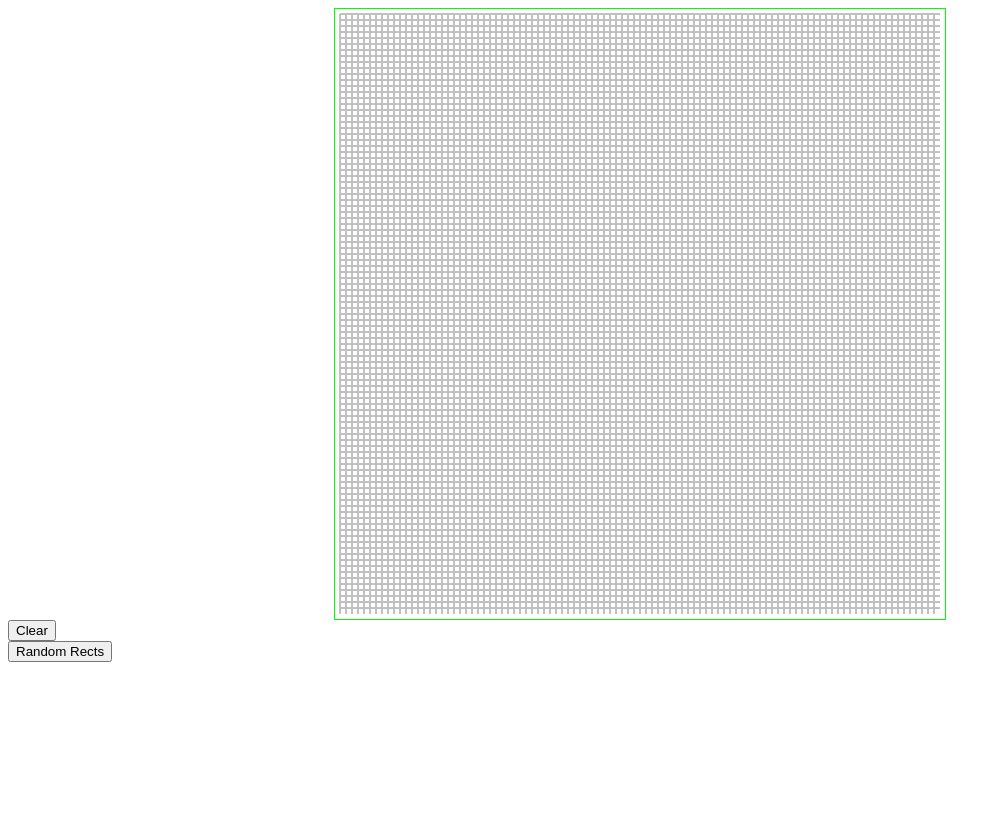
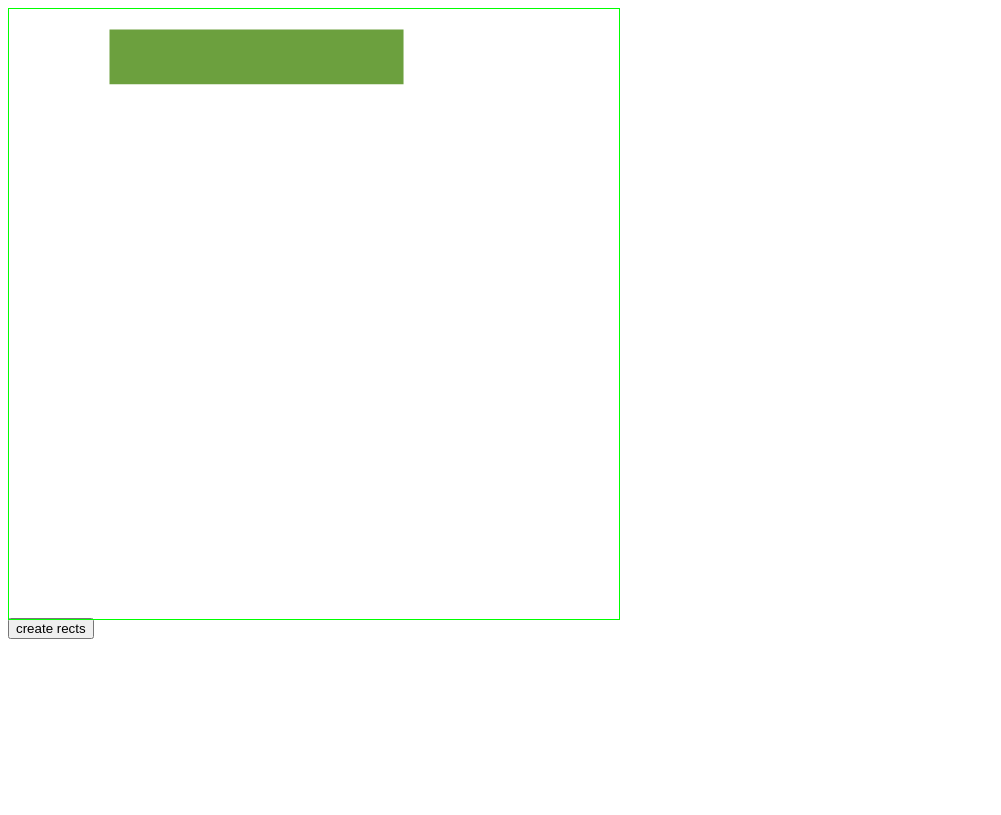
Before and after one commit to m-ibi/html_basics, a website: page task-12.html in a window 1280 px wide. Shown: the whole page, without its empty margins (0-1001 px from the left). Drawn offline with Linux system fonts and the light colour scheme.

Commit message:
fabric task1 finish

```diff
--- a/task-10.js
+++ b/task-10.js
@@ -48,7 +48,7 @@ var body = document.getElementsByTagName("body")[0];
 var canvas = document.createElement("canvas");
 
 body.appendChild(canvas);
-function create() {
+function createRect() {
 //  Opacity
     ctx.globalAlpha=0.7;
     var color = '#'+ Math.round(0xffffff * Math.random()).toString(16);
@@ -56,4 +56,4 @@ function create() {
     ctx.fillRect(Math.random()*grid.width, Math.random()*grid.width, Math.random()*80+20, Math.random()*80+20);
 
 }
- document.getElementById('buttonxD').addEventListener('click', create);
+ document.getElementById('buttonxD').addEventListener('click', createRect);
--- a/task-12.html
+++ b/task-12.html
@@ -4,17 +4,19 @@
     <title>CANVAS GRID</title>
 </head>
 <body>
- <center>
-   <canvas id="grid" width="610" height="610" style="border:1px solid #00ff00 ; "> </canvas>
- </center>
- <div>
-        <input type="button" id="clear" value="Clear">
-    </div>
-    <div class="w100">
-     <button id="btn">Random Rects</button>
-    </div>
+<canvas id="canvas" width="610px" height="610px" style="border:1px solid #00ff00 ; " ></canvas>
 
-    <script src = "task-12.js"></script>
 
+
+<button id="btn">create rects</button>
+
+
+<script src = "task-12.js"></script>
+<script src="library/fabric.min.js"></script>
 </body>
+
+<script src = "task-12.js"></script>
+<script src="library/fabric.min.js"></script>
+
+
 </html>
--- a/task-12.js
+++ b/task-12.js
@@ -1,63 +1,19 @@
-var cnv=document.getElementById("grid");
-var ctx = cnv.getContext("2d" ) ;
+var canvas = new fabric.Canvas('canvas');
 
-//hello im wasting time because im already done with work hahaah im a straight up villain is it a reallly a surprise a if im playing with your mind
- //small units
+function newObject(){
+var rect = new fabric.Rect({
 
-  for(var i=5; i<605; i=i+6)
-    {
-     //vertical lines
-    ctx.moveTo(i,5);
-    ctx.lineTo(i,605);
+left:100,
+top:Math.random()*canvas.height,
+fill:'#'+ Math.round(0xffffff * Math.random()).toString(16),
+width:Math.random()*canvas.height ,
+height:Math.random()*80+20,
+})
 
-     //horizontal lines
-    ctx.moveTo(5,i);
-    ctx.lineTo(605,i);
+canvas.add(rect);
+}
 
 
+document.getElementById('btn').addEventListener('click',newObject);
 
-    ctx.strokeStyle="#f0f0f0";
-    ctx.stroke();
-   }
-
-   //major units
-
-   for(var i=5; i<605; i=i+30)
-   {
-
-    //vertical lines
-    ctx.moveTo(i,5);
-    ctx.lineTo(i,605);
-
-     //horizontal lines
-    ctx.moveTo(5,i);
-    ctx.lineTo(605,i);
-
-    ctx.strokeStyle="#c0c0c0";
-    ctx.stroke();
-
-
-
-   }
-   document.getElementById('clear').addEventListener('click', function () {
-    ctx.clearRect(0, 0, grid.width, grid.height);
-}, false);
-
-
-var body = document.getElementsByTagName("body")[0];
-var canvas = document.createElement("canvas");
-
-body.appendChild(canvas);
-function create() {
-//  Opacity
-    ctx.globalAlpha=0.7;
-    var color = '#'+ Math.round(0xffffff * Math.random()).toString(16);
-    ctx.fillStyle = color;
-    ctx.fillRect(Math.random()*grid.width, Math.random()*grid.width, Math.random()*80+20, Math.random()*80+20);
-
-}
- document.getElementById('btn').addEventListener('click', create);
-
-canvas.addEventListener('click' , () => {
-  console.log('clicked');
-});
+newObject()
```
Also changed, not shown: task-10.html (+1 -0 lines).
